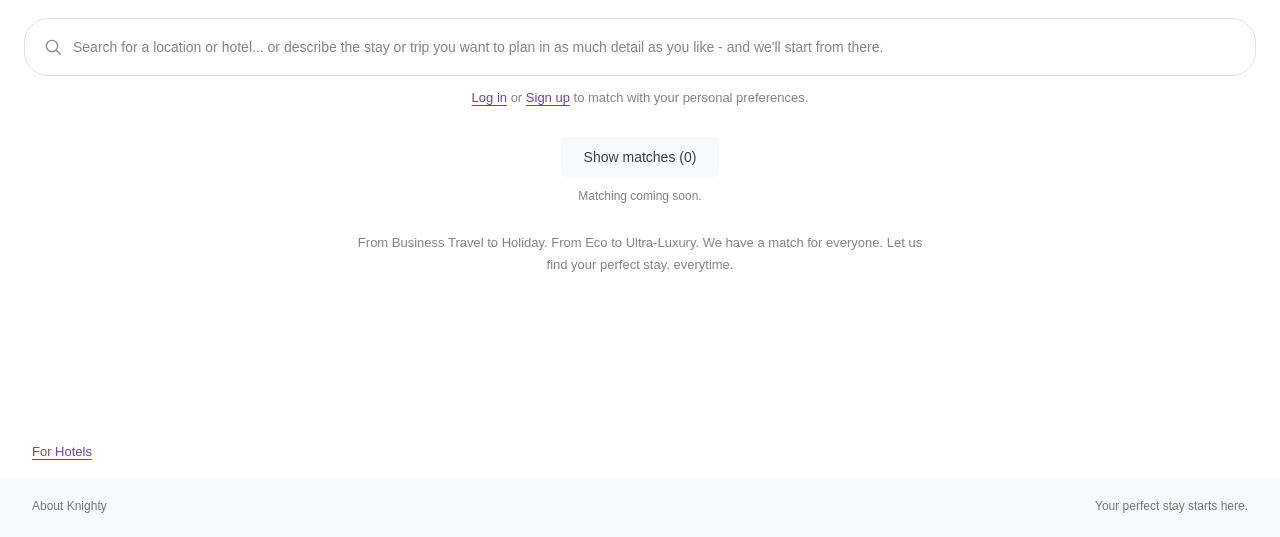
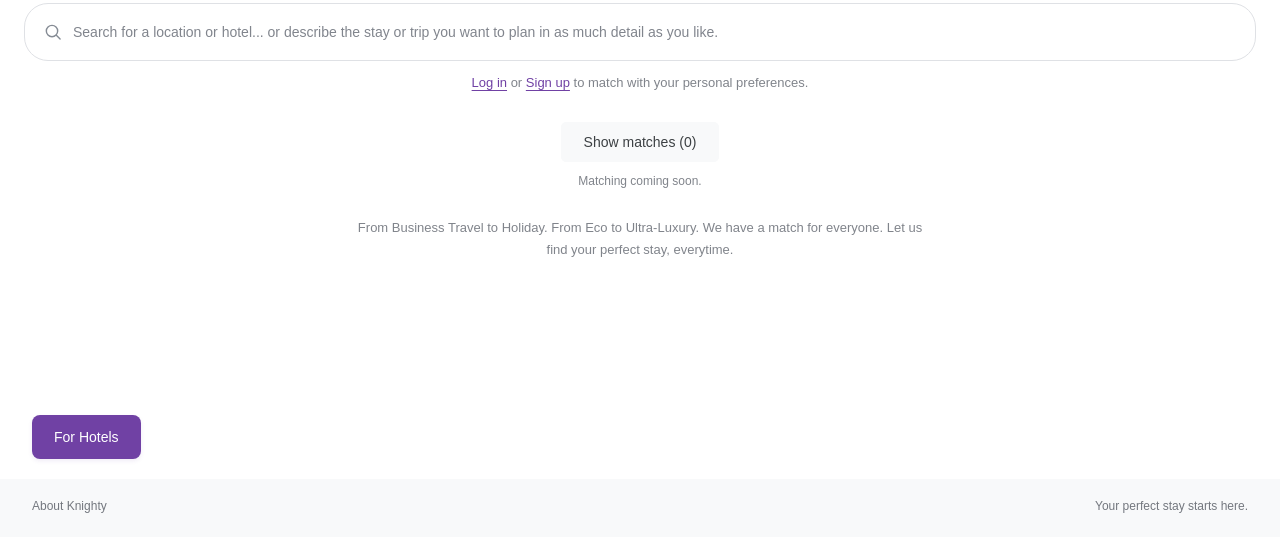
Before and after one commit to andrewmartz-af/KnightyLandingSimple, a website: page index.html in a window 1280 px wide. Shown: the part 263-800 px from the top of the page. Drawn offline with Linux system fonts and the light colour scheme.

Commit message:
Shorten search guidance and add a lifting hotel button

```diff
--- a/index.html
+++ b/index.html
@@ -29,8 +29,8 @@
           <div class="search-box">
             <svg class="search-icon" aria-hidden="true" viewBox="0 0 24 24" fill="none"><circle cx="10.8" cy="10.8" r="6.8"></circle><path d="m16 16 4.5 4.5"></path></svg>
             <label class="sr-only" for="search">Search for a location, hotel, stay or trip</label>
-            <input id="search" name="q" type="text" placeholder="Search for a location or hotel... or describe the stay or trip you want to plan in as much detail as you like - and we'll start from there." autocomplete="off" maxlength="2048" aria-describedby="login-note" required>
-            <label class="search-prompt" for="search" aria-hidden="true">Search for a location or hotel... or describe the stay or trip you want to plan in as much detail as you like - and we'll start from there.</label>
+            <input id="search" name="q" type="text" placeholder="Search for a location or hotel... or describe the stay or trip you want to plan in as much detail as you like." autocomplete="off" maxlength="2048" aria-describedby="login-note" required>
+            <label class="search-prompt" for="search" aria-hidden="true">Search for a location or hotel... or describe the stay or trip you want to plan in as much detail as you like.</label>
             <button class="clear" type="button" aria-label="Clear search" hidden>×</button>
           </div>
           <p class="login-note" id="login-note"><a class="login-link" href="/login">Log in</a> or <a class="login-link" href="/signup">Sign up</a> to match with your personal preferences.</p>
@@ -40,7 +40,7 @@
         <p class="note">From Business Travel to Holiday. From Eco to Ultra-Luxury. We have a match for everyone. Let us find your perfect stay, everytime.</p>
       </section>
     </main>
-    <nav class="hotel-link-row" aria-label="Hotel partners"><a class="login-link" href="https://knighty.co/hotels">For Hotels</a></nav>
+    <nav class="hotel-link-row" aria-label="Hotel partners"><a class="hotel-button" href="https://knighty.co/hotels">For Hotels</a></nav>
     <footer><a class="footer-about" href="https://knighty.co/knighty">About Knighty</a><span>Your perfect stay starts here.</span></footer>
   </body>
 </html>
--- a/styles.css
+++ b/styles.css
@@ -51,6 +51,11 @@
 @media (prefers-reduced-motion: reduce) { * { transition: none !important; } }
 
 .hotel-link-row { padding: 0 32px 20px; font-size: 13px; }
+.hotel-button { display: inline-flex; align-items: center; justify-content: center; min-height: 44px; padding: 12px 22px; border-radius: 8px; background: #7041a4; color: #fff; font-size: 14px; text-decoration: none; box-shadow: 0 2px 4px #7041a41a; transition: transform .18s ease, box-shadow .18s ease, background-color .18s ease; }
+.hotel-button:hover, .hotel-button:focus-visible { transform: translateY(-4px); background: #633792; box-shadow: 0 10px 20px #7041a43d; }
+.hotel-button:focus-visible { outline: 2px solid #7041a4; outline-offset: 4px; }
+.hotel-button:active { transform: translateY(-1px); box-shadow: 0 3px 6px #7041a433; }
+@media (prefers-reduced-motion: reduce) { .hotel-button:hover, .hotel-button:focus-visible, .hotel-button:active { transform: none; } }
 @media (max-width: 480px) { .hotel-link-row { padding-left: 20px; padding-right: 20px; } }
 
 .footer-about { color: inherit; text-decoration: none; }
```
Also changed, not shown: matches.html (+3 -3 lines).
